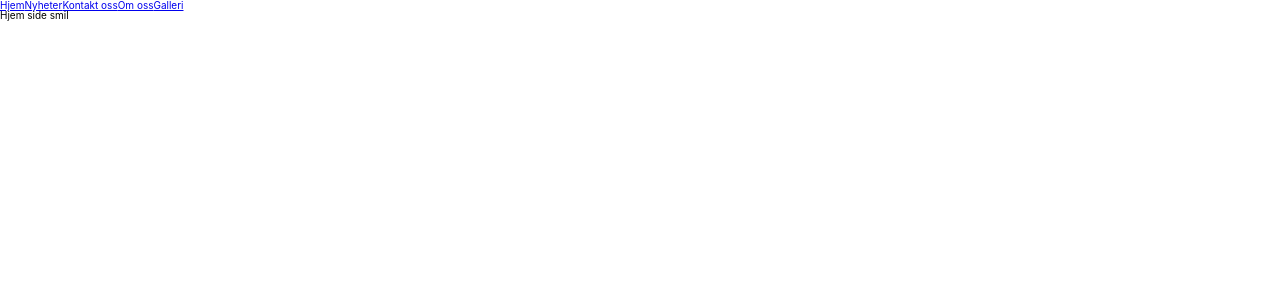
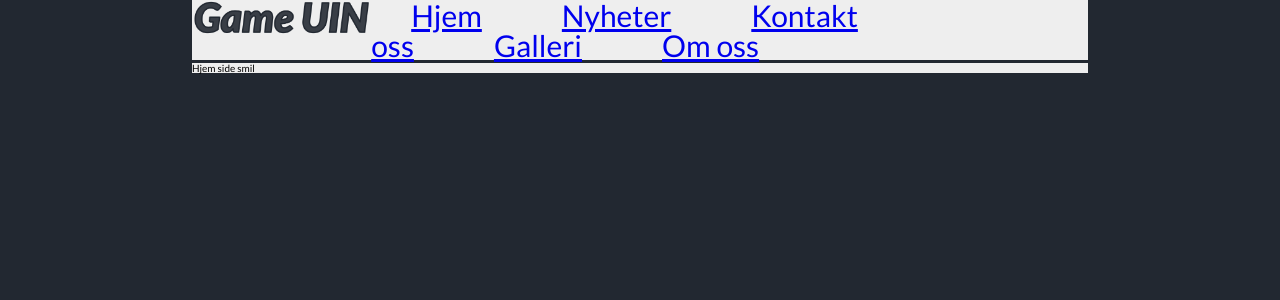
Before and after one commit to Brannstroom/UIN-Eksamen, a React (Create React App) app in the folder project/client/: page / in a window 1280 px wide. Shown: the top 300 px of the page. Built offline with nearby package versions, Linux system fonts and the light colour scheme.

Commit message:
start på noe shitty scss

```diff
--- a/project/client/src/App.js
+++ b/project/client/src/App.js
@@ -7,6 +7,8 @@ import Om from './components/Om';
 import Galleri from './components/Galleri';
 import NavBar from './components/NavBar';
 
+import './styles/all.scss';
+
 /**
  * Importerer Routes her da den "styrer" hele applikasjonen
  * Hvis du bruker Styled Components kan du også beholde Theme her (se inne i /styles/Theme.js)
@@ -14,6 +16,7 @@ import NavBar from './components/NavBar';
 
 function App() {
   return (
+    <main>
       <BrowserRouter>
         <NavBar />
         <Switch>
@@ -25,6 +28,7 @@ function App() {
           <Route component={Galleri} path="/galleri" />
         </Switch>
       </BrowserRouter>
+    </main>
   );
 }
 
--- a/project/client/src/components/NavBar.js
+++ b/project/client/src/components/NavBar.js
@@ -1,9 +1,11 @@
 import React from 'react';
 import { NavLink } from 'react-router-dom';
+import logo from '../images/gameuin.png';
 
 export default function NavBar() {
   return (
     <header>
+      <img src={logo} width="20%" alt="Game UIN Logo" />
       <div>
         <nav>
           <NavLink to="/" exact>
@@ -11,8 +13,8 @@ export default function NavBar() {
           </NavLink>
           <NavLink to="/Nyheter">Nyheter</NavLink>
           <NavLink to="/Kontakt">Kontakt oss</NavLink>
+          <NavLink to="/Galleri">Galleri</NavLink>
           <NavLink to="/Om">Om oss</NavLink>
-          <NavLink to="/Galleri">Galleri</NavLink>
         </nav>
       </div>
     </header>
--- /dev/null
+++ b/project/client/src/styles/all.scss
@@ -0,0 +1,39 @@
+@import url('https://fonts.googleapis.com/css2?family=Lato&family=Open+Sans&family=Roboto&family=Source+Sans+Pro&display=swap');
+
+// Game UIN farger
+$farge1: #222831;
+$farge2: #393e46;
+$farge3: #00adb5;
+$farge4: #eeeeee;
+$farge5: #fed049;
+$farge6: #810034;
+
+body {
+    margin: 0;
+    font-family: 'Lato', 'Roboto', 'Source Sans Pro', sans-serif;
+    width: 100%;
+    height: 100%;
+    background-color: $farge1;
+}
+
+main {
+    margin: 0 auto;
+    width: 70%;
+    background-color: $farge4;
+}
+
+header {
+    border-bottom: 3px solid $farge1;
+    height: 60px;
+}
+
+header img {
+    float: left;
+}
+
+nav {}
+
+nav>* {
+    font-size: 30px;
+    margin: 40px;
+}
```
Also changed, not shown: project/client/.eslintrc.json, project/client/src/images/gameuin.png (added), project/client/src/images/gameuinalt.png (added), project/client/src/main.scss (line endings or trailing spaces). Lines whose indentation alone changed are shown as unchanged.
